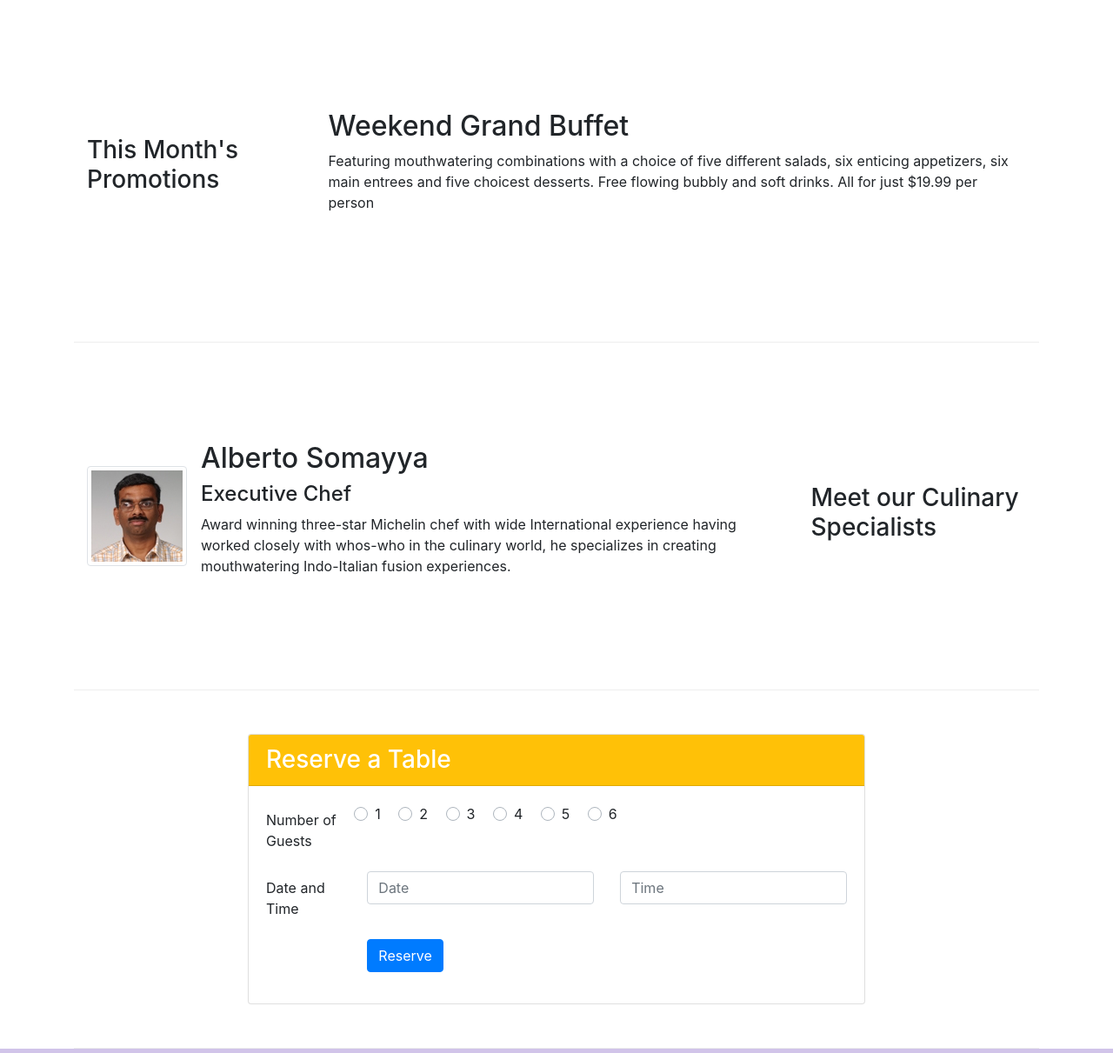
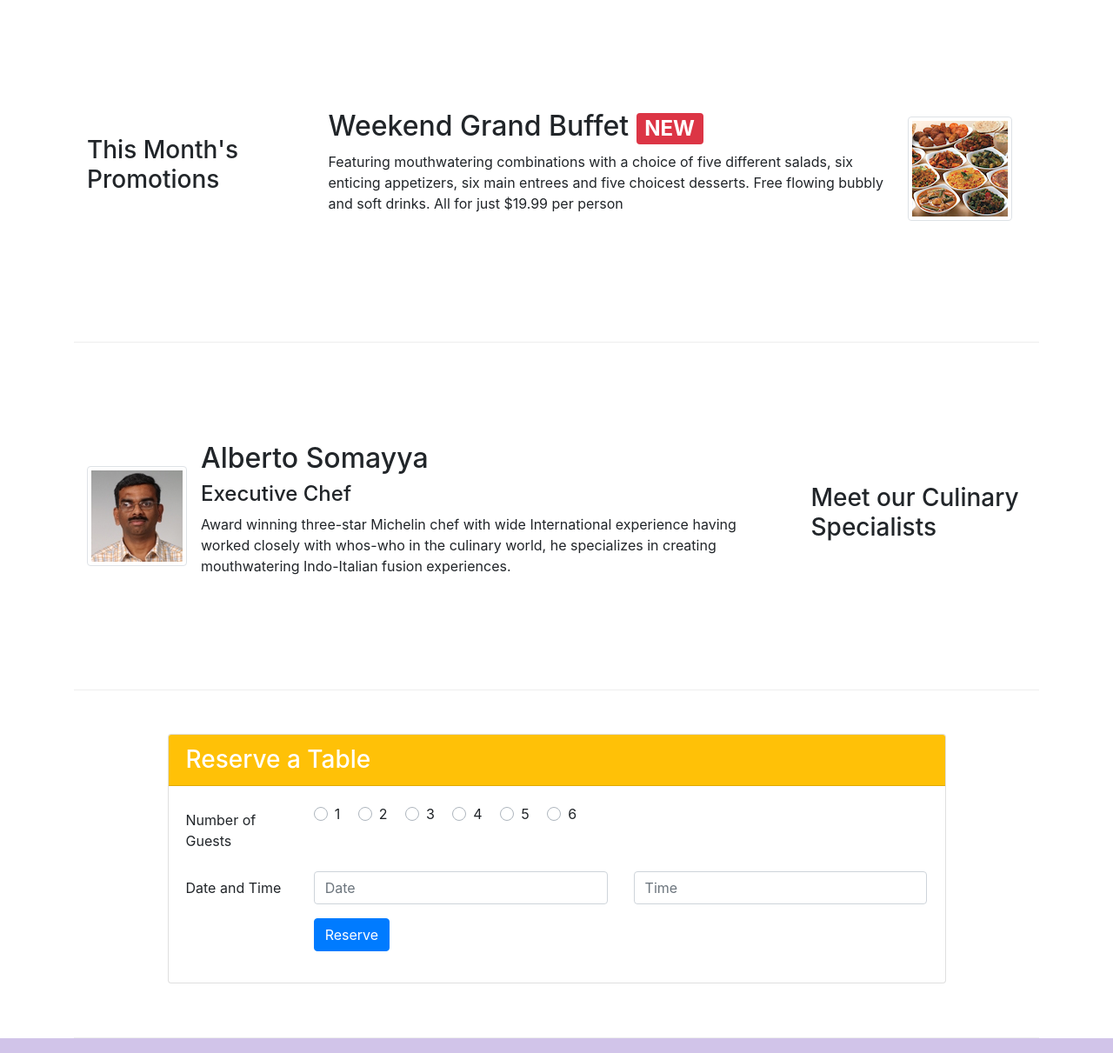
Before and after one commit to nerumhil/conFusion, a website: page index.html in a window 1280 px wide. Shown: the part 740-1951 px from the top of the page at 87% size. Drawn offline with nearby package versions, Linux system fonts and the light colour scheme.

Commit message:
Assingnment 2

```diff
--- a/index.html
+++ b/index.html
@@ -45,8 +45,11 @@
                     <p>We take inspiration from the World's best cuisines, and create a unique fusion experience. Our
                         lipsmacking creations will tickle your culinary senses!</p>
                 </div>
-                <div class="col-12 col-sm-6 align-self-center">
+                <div class="col-12 col-sm-3 align-self-center">
                     <img src="img/logo.png" class="img-fluid">
+                </div>
+                <div class="col-12 col-sm-3 align-self-center">
+                    <a class="btn btn-warning btn-sm btn-block" href="#reserveform" role="button">Reserve Table</a>
                 </div>
             </div>
         </div>
@@ -80,10 +83,19 @@
                 <h3>This Month's Promotions</h3>
             </div>
             <div class="col-12 col-sm col-md">
-                <h2>Weekend Grand Buffet</h2>
-                <p>Featuring mouthwatering combinations with a choice of five different salads, six enticing appetizers,
+                <div class="media">
+                    <div class="media-body">
+                        <h2 class="mt=0">
+                            Weekend Grand Buffet
+                            <span class="badge badge-danger">NEW</span>
+                        </h2>
+                        <p class="d-none d-sm-block">Featuring mouthwatering combinations with a choice of five different salads, six enticing appetizers,
                             six main entrees and five choicest desserts. Free flowing bubbly and soft drinks. All for just
-                    $19.99 per person </p>
+                            $19.99 per person
+                        </p>
+                    </div>
+                    <img class="d-flex mr-3 img-thumbnail align-self-center" src="img/buffet.png" alt="buffet">
+                </div>
             </div>
         </div>
 
@@ -105,18 +117,22 @@
                 </div>
             </div>
         </div>
+
+
+
         <div class="row row-content justify-content-center">
-            <div class="col-12 col-sm-8 ">
+            <div class="col-12 col-sm-10 ">
                 <div class="card">
                     <h3 class="card-header bg-warning text-white">Reserve a Table</h3>
                     <div class="card-body">
-                        <form>
+                        <form id="reserveform">
                             <div class="form-group row">
-                                <label for="numberofguests" class="col-12 col-sm-2 col-form-label"> Number of Guests</label>
-                                <div class="justify-content-center">
+                                <label for="numberofguests" class="col-12 col-md-2 col-form-label"> Number of
+                                    Guests</label>
+                                <div class="col-12 col-md-10">
                                     <div class="custom-control custom-radio custom-control-inline">
                                         <input type="radio" id="numberofguests1" name="numberofguests"
-                                        class="custom-control-input">
+                                            class="custom-control-input form-control">
                                         <label class="custom-control-label" for="numberofguests1"> 1</label>
                                     </div>
                                     <div class="custom-control custom-radio custom-control-inline">
@@ -148,16 +164,15 @@
                             </div>
 
                             <div class="form-group row">
-                                <label for="datetime" class="col-12 col-sm-2 col-form-label"> Date and Time</label>
-                                <div class="col-12 col-sm-5">
-                                    <input type="text" class="form-control" id="date"
-                                        placeholder="Date">
+                                <label for="datetime" class="col-12 col-md-2 col-form-label"> Date and Time</label>
+                                <div class="col-12 col-md-5">
+                                    <input type="text" class="form-control" id="date" placeholder="Date">
                                 </div>
-                                <div class="col-12 col-sm-5">
-                                        <input type="text" class="form-control" id="time"
-                                            placeholder="Time">
+                                <div class="col-12 col-md-5">
+                                    <input type="text" class="form-control" id="time" placeholder="Time">
                                 </div>
                             </div>
+
                             <div class="form-group row">
                                 <div class="offset-md-2 col-md-10">
                                     <button type="submit" class="btn btn-primary">
@@ -181,9 +196,9 @@
                     <h5>Links</h5>
                     <ul class="list-unstyled">
                         <li><a href="#">Home</a></li>
-                        <li><a href="./aboutus.html">About</a></li>
+                        <li><a href="aboutus.html">About</a></li>
                         <li><a href="#">Menu</a></li>
-                        <li><a href="./contactus.html">Contact</a></li>
+                        <li><a href="contactus.html">Contact</a></li>
                     </ul>
                 </div>
                 <div class="col-7 col-sm-5">
```
Lines whose indentation alone changed are shown as unchanged.
